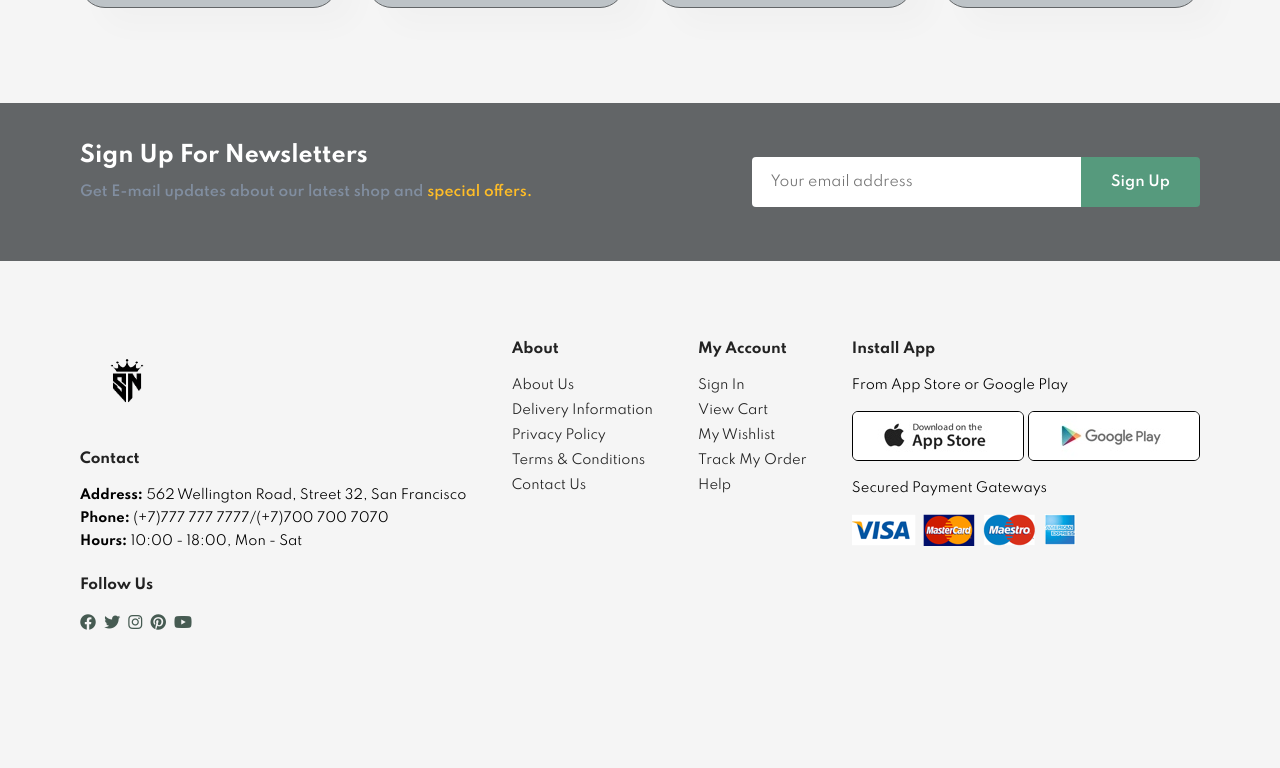
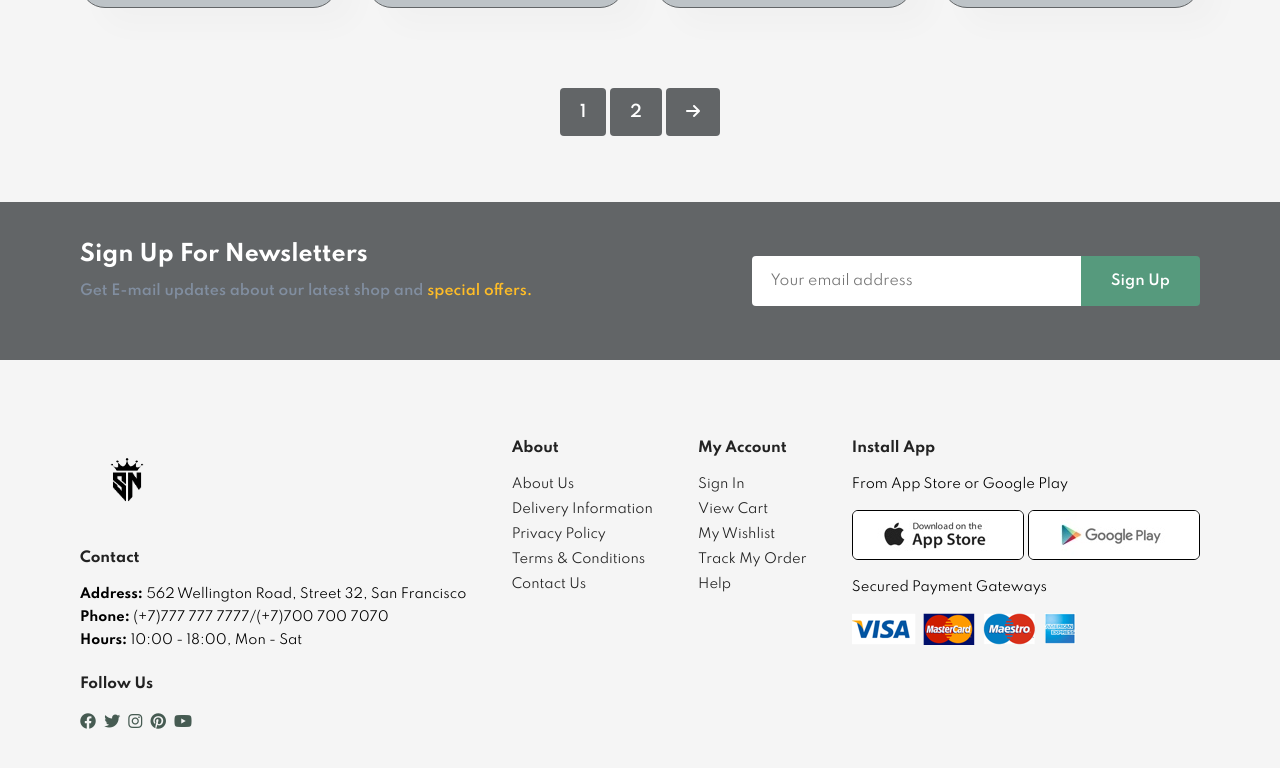
Before and after one commit to Yerlen04se/exercise1, a plain HTML site: page SN_Shop/shop2.html in a window 1280 px wide. Shown: the part 2076-2844 px from the top of the page. Before the commit the page ends 2809 px from the top, so only its background shows below. Drawn offline with Linux system fonts and the light colour scheme.

Commit message:
Update shop2.html

```diff
--- a/SN_Shop/shop2.html
+++ b/SN_Shop/shop2.html
@@ -311,6 +311,12 @@
       </div>
    </section>
 
+   <section id="pagination" class="section-p1">
+      <a href="shop.html">1</a>
+      <a href="shop2.html">2</a>
+      <a href="#"><i class="fa-solid fa-arrow-right"></i></a>
+   </section>
+
    <section id="newsletter" class="section-p1 section-m1">
       <div class="newstext">
          <h4>Sign Up For Newsletters</h4>
```
